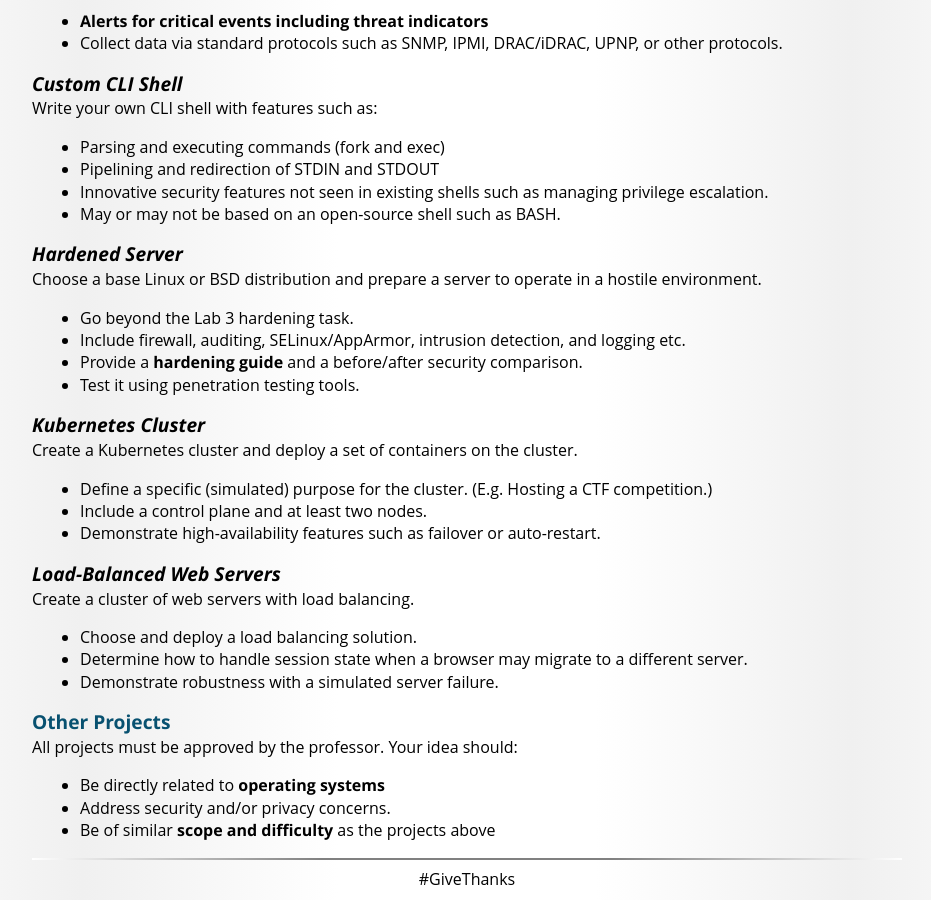
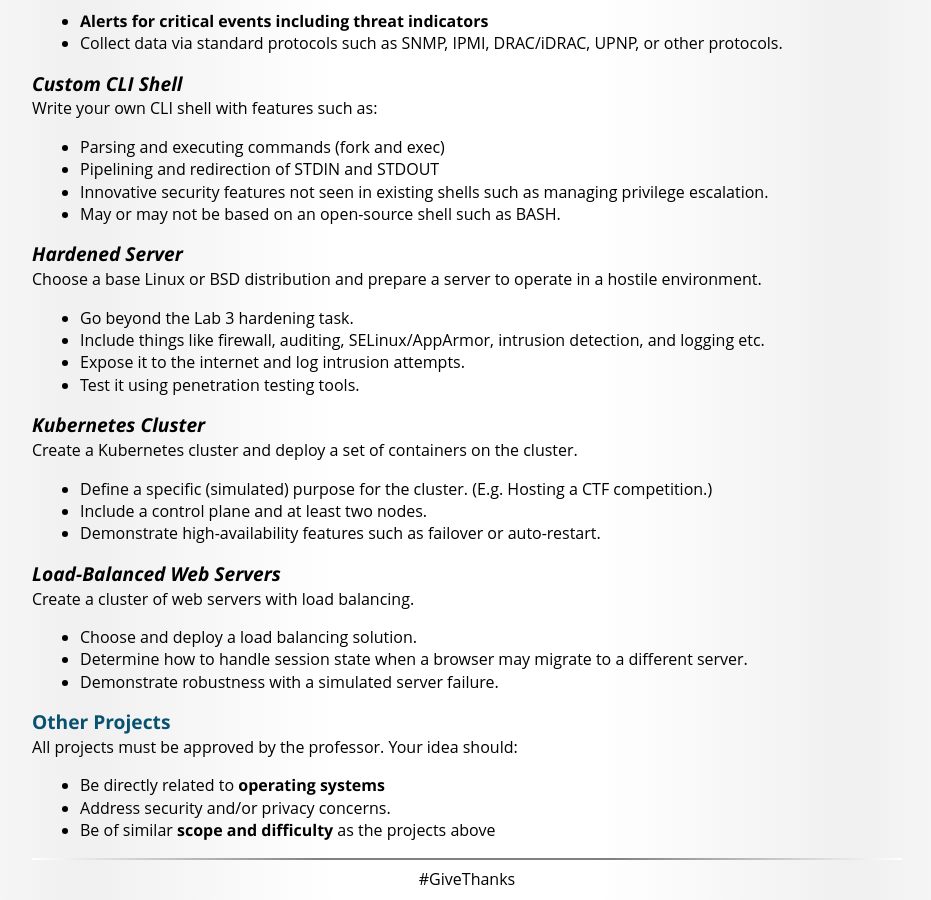
Before and after one commit to BYU-CYBER-344/c344.github.io, a Jekyll site: the page built from Final-Project.md, in a window 1280 px wide and 900 px high, scrolled down 1960 px. Shown: the whole window, without its empty margins (173-1104 px from the left). Built offline with Jekyll 4.4.1, drawn with Linux system fonts in a browser that asks for light colours; some web fonts are replaced.

Commit message:
Final Project tweak.

```diff
--- a/Final-Project.md
+++ b/Final-Project.md
@@ -99,8 +99,8 @@ Write your own CLI shell with features such as:
 
 Choose a base Linux or BSD distribution and prepare a server to operate in a hostile environment.
 - Go beyond the Lab 3 hardening task.
-- Include firewall, auditing, SELinux/AppArmor, intrusion detection, and logging etc.
-- Provide a **hardening guide** and a before/after security comparison.
+- Include things like firewall, auditing, SELinux/AppArmor, intrusion detection, and logging etc.
+- Expose it to the internet and log intrusion attempts.
 - Test it using penetration testing tools.
 
 #### Kubernetes Cluster
```
